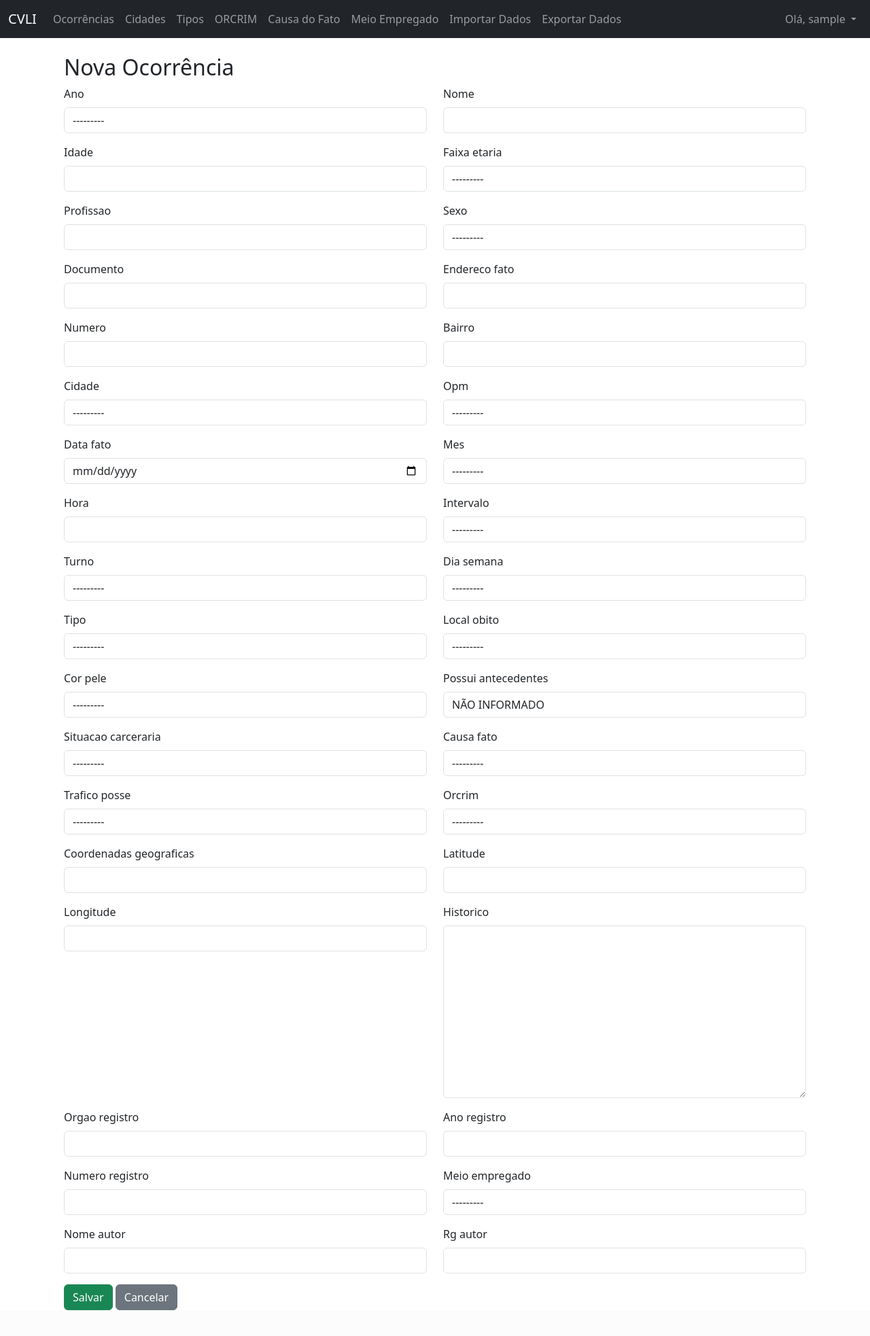
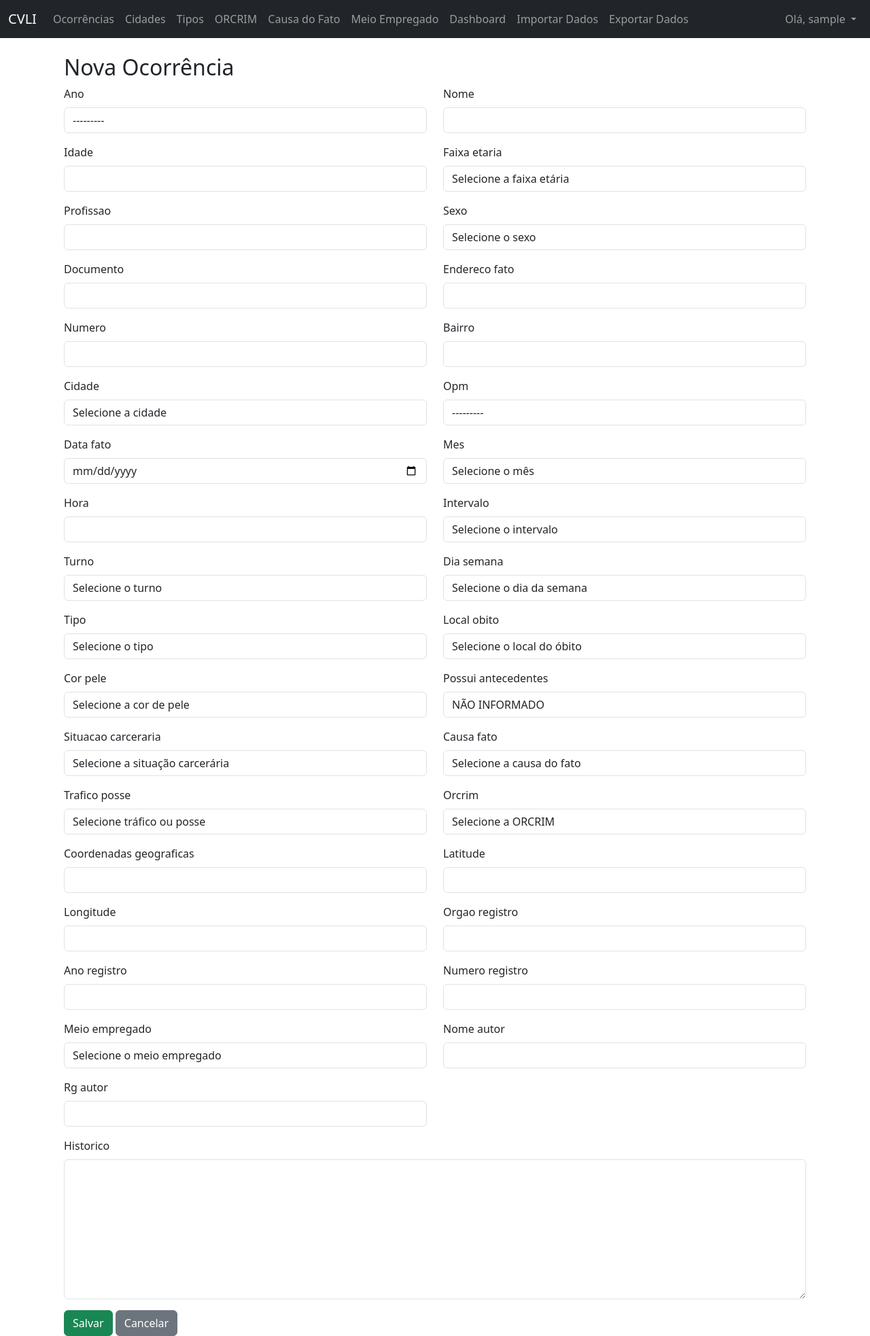
Before and after one commit to PWSRS/cvli, a Django app: page /ocorrencias/nova/ in a window 1280 px wide. Shown: the whole page at 68% size. Before the commit the page ends 1928 px from the top, so only its background shows below. Run offline with Django 5.2, Linux system fonts and the light colour scheme; the visitor is signed in with stand-in values (Sample User, id 1); data that the repository does not hold is empty.

Commit message:
Primeiro commit

```diff
--- a/ocorrencias/forms.py
+++ b/ocorrencias/forms.py
@@ -12,7 +12,7 @@ from .models import (
     CorPele,
     SituacaoCarceraria,
     CausaFato,
-    TráficoPosse,
+    TraficoPosse,
     Orcrim,
     MeioEmpregado
 )
@@ -24,11 +24,39 @@ class OcorrenciaForm(forms.ModelForm):
         fields = '__all__'
         widgets = {
             'data_fato': forms.DateInput(attrs={'type': 'date', 'class': 'form-control'}),
+            'historico': forms.Textarea(attrs={
+                'class': 'form-control',
+                'rows': 8,  # aumenta a altura
+            }),
         }
+
     def __init__(self, *args, **kwargs):
         super().__init__(*args, **kwargs)
+
+        # Aplica a classe Bootstrap a todos os campos
         for field in self.fields.values():
-            field.widget.attrs['class'] = 'form-control'
+            if field.widget.__class__ != forms.Textarea:
+                field.widget.attrs['class'] = 'form-control'
+
+        # Define os labels personalizados dos selects
+        self.fields['sexo'].empty_label = "Selecione o sexo"
+        self.fields['faixa_etaria'].empty_label = "Selecione a faixa etária"
+        self.fields['tipo'].empty_label = "Selecione o tipo"
+        self.fields['turno'].empty_label = "Selecione o turno"
+        self.fields['intervalo'].empty_label = "Selecione o intervalo"
+        self.fields['dia_semana'].empty_label = "Selecione o dia da semana"
+        self.fields['local_obito'].empty_label = "Selecione o local do óbito"
+        self.fields['cor_pele'].empty_label = "Selecione a cor de pele"
+        self.fields['situacao_carceraria'].empty_label = "Selecione a situação carcerária"
+        self.fields['causa_fato'].empty_label = "Selecione a causa do fato"
+        self.fields['trafico_posse'].empty_label = "Selecione tráfico ou posse"
+        self.fields['orcrim'].empty_label = "Selecione a ORCRIM"
+        self.fields['meio_empregado'].empty_label = "Selecione o meio empregado"
+        self.fields['cidade'].empty_label = "Selecione a cidade"
+        self.fields['mes'].empty_label = "Selecione o mês"
+        self.fields['opm'].empty_label = "Selecione o OPM"
+        self.fields['ano'].empty_label = "Selecione o Ano"
+
 
 
 class CidadeForm(forms.ModelForm):
@@ -99,7 +127,7 @@ class CausaFatoForm(forms.ModelForm):
 
 class TraficoPosseForm(forms.ModelForm):
     class Meta:
-        model = TráficoPosse
+        model = TraficoPosse
         fields = ['descricao']
 
 
--- a/ocorrencias/models.py
+++ b/ocorrencias/models.py
@@ -97,7 +97,7 @@ class CausaFato(models.Model):
         return self.descricao
 
 
-class TráficoPosse(models.Model):
+class TraficoPosse(models.Model):  # sem acento
     descricao = models.CharField(max_length=50, unique=True)
 
     def __str__(self):
@@ -162,7 +162,7 @@ class Ocorrencia(models.Model):
     )
     situacao_carceraria = models.ForeignKey(SituacaoCarceraria, on_delete=models.SET_NULL, null=True, blank=True)
     causa_fato = models.ForeignKey(CausaFato, on_delete=models.SET_NULL, null=True, blank=True)
-    trafico_posse = models.ForeignKey(TráficoPosse, on_delete=models.SET_NULL, null=True, blank=True)
+    trafico_posse = models.ForeignKey(TraficoPosse, on_delete=models.SET_NULL, null=True, blank=True)
     orcrim = models.ForeignKey(Orcrim, on_delete=models.SET_NULL, null=True, blank=True)
     coordenadas_geograficas = models.CharField(max_length=100, blank=True, null=True)
     latitude = models.DecimalField(max_digits=9, decimal_places=6, null=True, blank=True)
--- a/ocorrencias/templates/base.html
+++ b/ocorrencias/templates/base.html
@@ -4,6 +4,12 @@
     <meta charset="UTF-8">
     <title>{% block title %}CVLI{% endblock %}</title>
     <link href="https://cdn.jsdelivr.net/npm/bootstrap@5.3.3/dist/css/bootstrap.min.css" rel="stylesheet">
+    <style>
+        /* Deixa a primeira opção com aparência de "placeholder" */
+        select option:first-child {
+            color: #6c757d; /* cinza Bootstrap */
+        }
+        </style>
 </head>
 <body>
     {% include "ocorrencias/menu.html" %}
@@ -13,3 +19,32 @@
 </body>
 <script src="https://cdn.jsdelivr.net/npm/bootstrap@5.3.3/dist/js/bootstrap.bundle.min.js"></script>
 </html>
+<script>
+    document.addEventListener('DOMContentLoaded', function () {
+      const input = document.getElementById('filtro-nome');
+      const tabela = document.getElementById('tabela-ocorrencias');
+
+      if (input && tabela) {
+        input.addEventListener('input', function (e) {
+          const query = e.target.value;
+          fetch(`{% url 'ocorrencia-ajax-list' %}?q=${encodeURIComponent(query)}`)
+            .then(response => {
+              if (!response.ok) throw new Error("Erro na resposta");
+              return response.json();
+            })
+            .then(data => {
+              tabela.innerHTML = data.html;
+            })
+            .catch(error => {
+              console.error("Erro ao buscar ocorrências:", error);
+            });
+        });
+
+        input.addEventListener('keydown', function(e) {
+          if (e.key === 'Enter') {
+            e.preventDefault(); // Impede o envio do formulário ao pressionar Enter
+          }
+        });
+      }
+    });
+    </script>
--- a/ocorrencias/templates/ocorrencias/menu.html
+++ b/ocorrencias/templates/ocorrencias/menu.html
@@ -12,6 +12,7 @@
         <li class="nav-item"><a class="nav-link" href="{% url 'orcrim_list' %}">ORCRIM</a></li>
         <li class="nav-item"><a class="nav-link" href="{% url 'causafato_list' %}">Causa do Fato</a></li>
         <li class="nav-item"><a class="nav-link" href="{% url 'meioempregado_list' %}">Meio Empregado</a></li>
+        <li class="nav-item"><a class="nav-link" href="{% url 'dashboard' %}">Dashboard</a></li>
         <li class="nav-item"><a class="nav-link" href="{% url 'importar_dados' %}">Importar Dados</a></li>
         <li class="nav-item"><a class="nav-link" href="{% url 'exportar_dados' %}">Exportar Dados</a></li>
       </ul>
--- a/ocorrencias/templates/ocorrencias/ocorrencia_form.html
+++ b/ocorrencias/templates/ocorrencias/ocorrencia_form.html
@@ -8,6 +8,7 @@
     {% csrf_token %}
     <div class="row">
       {% for field in form %}
+      {% if field.name != 'historico' %}
         <div class="col-md-6 mb-3">
           <label for="{{ field.id_for_label }}" class="form-label">{{ field.label }}</label>
           {{ field }}
@@ -18,7 +19,22 @@
             <div class="text-danger">{{ error }}</div>
           {% endfor %}
         </div>
+      {% endif %}
+    {% endfor %}
+
+    <!-- Campo histórico em destaque -->
+    <div class="col-md-12 mb-3">
+      <label for="{{ form.historico.id_for_label }}" class="form-label">{{ form.historico.label }}</label>
+      {{ form.historico }}
+      {% if form.historico.help_text %}
+        <div class="form-text">{{ form.historico.help_text }}</div>
+      {% endif %}
+      {% for error in form.historico.errors %}
+        <div class="text-danger">{{ error }}</div>
       {% endfor %}
+    </div>
+
+
     </div>
     <button type="submit" class="btn btn-success">Salvar</button>
     <a href="{% url 'ocorrencia_list' %}" class="btn btn-secondary">Cancelar</a>
--- a/ocorrencias/urls.py
+++ b/ocorrencias/urls.py
@@ -1,69 +1,61 @@
 from django.urls import path
 from . import views
+from .views import OcorrenciaAjaxListView
 from django.contrib.auth import views as auth_views
-from .views import (
-    CidadeListView, CidadeCreateView,
-    CidadeUpdateView, CidadeDeleteView,
-    OcorrenciaListView, OcorrenciaCreateView,
-    OcorrenciaUpdateView, OcorrenciaDeleteView,
-    OcorrenciaDetailView,
-    TipoCreateView, TipoListView,
-    TipoUpdateView, TipoDeleteView,
-    OrcrimListView, OrcrimCreateView,
-    OrcrimUpdateView, OrcrimDeleteView,
-    CausaFatoListView,
-    CausaFatoCreateView,
-    CausaFatoUpdateView,
-    CausaFatoDeleteView,
-    MeioEmpregadoListView,
-    MeioEmpregadoCreateView,
-    MeioEmpregadoUpdateView,
-    MeioEmpregadoDeleteView,
-    # e assim por diante...
-)
+
 
 urlpatterns = [
     # Ocorrências
-    path('', OcorrenciaListView.as_view(), name='ocorrencia_list'),
-    path('nova/', OcorrenciaCreateView.as_view(), name='ocorrencia_create'),
-    path('<int:pk>/', OcorrenciaDetailView.as_view(), name='ocorrencia_detail'),
-    path('<int:pk>/editar/', OcorrenciaUpdateView.as_view(), name='ocorrencia_edit'),
-    path('<int:pk>/excluir/', OcorrenciaDeleteView.as_view(), name='ocorrencia_delete'),
-      # Tipos
-    path('tipos/', TipoListView.as_view(), name='tipo_list'),
-    path('tipos/novo/', TipoCreateView.as_view(), name='tipo_create'),
-    path('tipos/<int:pk>/editar/', TipoUpdateView.as_view(), name='tipo_update'),
-    path('tipos/<int:pk>/excluir/', TipoDeleteView.as_view(), name='tipo_delete'),
+    path('', views.OcorrenciaListView.as_view(), name='ocorrencia_list'),
+    path('nova/', views.OcorrenciaCreateView.as_view(), name='ocorrencia_create'),
+    path('<int:pk>/', views.OcorrenciaDetailView.as_view(), name='ocorrencia_detail'),
+    path('<int:pk>/editar/', views.OcorrenciaUpdateView.as_view(), name='ocorrencia_edit'),
+    path('<int:pk>/excluir/', views.OcorrenciaDeleteView.as_view(), name='ocorrencia_delete'),
+
+    # Tipos
+    path('tipos/', views.TipoListView.as_view(), name='tipo_list'),
+    path('tipos/novo/', views.TipoCreateView.as_view(), name='tipo_create'),
+    path('tipos/<int:pk>/editar/', views.TipoUpdateView.as_view(), name='tipo_update'),
+    path('tipos/<int:pk>/excluir/', views.TipoDeleteView.as_view(), name='tipo_delete'),
 
     # Cidades
-    path('cidades/', CidadeListView.as_view(), name='cidade_list'),
-    path('cidades/nova/', CidadeCreateView.as_view(), name='cidade_create'),
-    path('cidades/<int:pk>/editar/', CidadeUpdateView.as_view(), name='cidade_update'),
-    path('cidades/<int:pk>/excluir/', CidadeDeleteView.as_view(), name='cidade_delete'),
+    path('cidades/', views.CidadeListView.as_view(), name='cidade_list'),
+    path('cidades/nova/', views.CidadeCreateView.as_view(), name='cidade_create'),
+    path('cidades/<int:pk>/editar/', views.CidadeUpdateView.as_view(), name='cidade_update'),
+    path('cidades/<int:pk>/excluir/', views.CidadeDeleteView.as_view(), name='cidade_delete'),
 
-    # MEIO EMPREGADO
-    path('meios/', MeioEmpregadoListView.as_view(), name='meioempregado_list'),
-    path('meios/novo/', MeioEmpregadoCreateView.as_view(), name='meioempregado_create'),
-    path('meios/<int:pk>/editar/', MeioEmpregadoUpdateView.as_view(), name='meioempregado_update'),
-    path('meios/<int:pk>/excluir/', MeioEmpregadoDeleteView.as_view(), name='meioempregado_delete'),
+    # Meio Empregado
+    path('meios/', views.MeioEmpregadoListView.as_view(), name='meioempregado_list'),
+    path('meios/novo/', views.MeioEmpregadoCreateView.as_view(), name='meioempregado_create'),
+    path('meios/<int:pk>/editar/', views.MeioEmpregadoUpdateView.as_view(), name='meioempregado_update'),
+    path('meios/<int:pk>/excluir/', views.MeioEmpregadoDeleteView.as_view(), name='meioempregado_delete'),
 
-]
+    # ORCRIM
+    path('orcrins/', views.OrcrimListView.as_view(), name='orcrim_list'),
+    path('orcrins/nova/', views.OrcrimCreateView.as_view(), name='orcrim_create'),
+    path('orcrins/<int:pk>/editar/', views.OrcrimUpdateView.as_view(), name='orcrim_update'),
+    path('orcrins/<int:pk>/excluir/', views.OrcrimDeleteView.as_view(), name='orcrim_delete'),
 
+    # Causa do Fato
+    path('causasfato/', views.CausaFatoListView.as_view(), name='causafato_list'),
+    path('causasfato/nova/', views.CausaFatoCreateView.as_view(), name='causafato_create'),
+    path('causasfato/<int:pk>/editar/', views.CausaFatoUpdateView.as_view(), name='causafato_update'),
+    path('causasfato/<int:pk>/excluir/', views.CausaFatoDeleteView.as_view(), name='causafato_delete'),
 
-urlpatterns += [
-    path('orcrins/', OrcrimListView.as_view(), name='orcrim_list'),
-    path('orcrins/nova/', OrcrimCreateView.as_view(), name='orcrim_create'),
-    path('orcrins/<int:pk>/editar/', OrcrimUpdateView.as_view(), name='orcrim_update'),
-    path('orcrins/<int:pk>/excluir/', OrcrimDeleteView.as_view(), name='orcrim_delete'),
-    path('causasfato/', CausaFatoListView.as_view(), name='causafato_list'),
-    path('causasfato/nova/', CausaFatoCreateView.as_view(), name='causafato_create'),
-    path('causasfato/<int:pk>/editar/', CausaFatoUpdateView.as_view(), name='causafato_update'),
-    path('causasfato/<int:pk>/excluir/', CausaFatoDeleteView.as_view(), name='causafato_delete'),
-    path('importar/', views.ImportarDadosView.as_view(), name='importar_dados'),
-    # Importação de dados
+    # Importação e Exportação
     path('importar/', views.ImportarDadosView.as_view(), name='importar_dados'),
     path('exportar/', views.ExportarDadosView.as_view(), name='exportar_dados'),
+
+    # Dashboard e AJAX
+    path('dashboard/', views.dashboard, name='dashboard'),
+    path('dashboard/dados/', views.dados_por_tipo, name='dados_por_tipo'),
+    path('dashboard/dados/', views.dashboard_dados, name='dashboard_dados'),
+    path('dashboard/dados-tipo/', views.dados_por_tipo, name='dados_por_tipo'),
+    path('dashboard/', views.dashboard, name='dashboard'),
+    path('dashboard/dados/', views.dashboard_dados, name='dashboard_dados'),
+    path('ocorrencias/ajax/', views.OcorrenciaAjaxListView.as_view(), name='ocorrencia-ajax-list'),
+
+    # Autenticação
     path('accounts/login/', auth_views.LoginView.as_view(), name='login'),
     path('accounts/logout/', auth_views.LogoutView.as_view(), name='logout'),
-
 ]
--- a/ocorrencias/views.py
+++ b/ocorrencias/views.py
@@ -1,21 +1,21 @@
-
 from django.contrib import messages
 from django.views import View
 from django.http import HttpResponse
 from django.shortcuts import render, redirect
+from django.db.models import Count
+from django.http import JsonResponse
 from django.views.generic import ListView, CreateView, UpdateView, DeleteView, DetailView
 from django.urls import reverse_lazy
-from .models import Ocorrencia, SituacaoCarceraria,LocalObito,Tipo, Cidade, Orcrim, CausaFato, MeioEmpregado, Sexo, FaixaEtaria, Mes, Intervalo,DiaSemana, CorPele, TráficoPosse, Turno
+from .models import Ocorrencia, SituacaoCarceraria,LocalObito,Tipo, Cidade, Orcrim, CausaFato, MeioEmpregado, Sexo, FaixaEtaria, Mes, Intervalo,DiaSemana, CorPele, TraficoPosse, Turno
 from .forms import OcorrenciaForm, TipoForm, CidadeForm, OrcrimForm, CausaFatoForm, MeioEmpregadoForm
-from django.views.generic import ListView, CreateView, UpdateView, DeleteView
 import pandas as pd
 from datetime import datetime
-from django.contrib.auth.decorators import login_required
 from django.contrib.auth.mixins import LoginRequiredMixin
 from django.contrib.auth.forms import UserCreationForm
-
-
-
+from django.template.loader import render_to_string
+from django.db.models import Q, F
+from django.db.models.functions import TruncMonth
+from django.utils.dateparse import parse_date
 
 def register(request):
     if request.method == 'POST':
@@ -54,7 +54,7 @@ class ImportarDadosView(LoginRequiredMixin, View):
                 tipo = Tipo.objects.get_or_create(nome=row['Tipo'])[0]
                 cor_pele = CorPele.objects.get_or_create(descricao=row['Cor de pele'])[0]
                 causa_fato = CausaFato.objects.get_or_create(descricao=row['Causa do fato'])[0]
-                trafico_posse = TráficoPosse.objects.get_or_create(descricao=row['Tráfico/Posse'])[0]
+                trafico_posse = TraficoPosse.objects.get_or_create(descricao=row['Tráfico/Posse'])[0]
                 orcrim = Orcrim.objects.get_or_create(descricao=row['ORCRIM'])[0]
                 meio_empregado = MeioEmpregado.objects.get_or_create(descricao=row['Meio empregado'])[0]
                 local_obito = LocalObito.objects.get_or_create(descricao=row['Local do óbito'])[0]
@@ -176,12 +176,38 @@ class ExportarDadosView(LoginRequiredMixin,View):
         return response
 
 # Ocorrências
-class OcorrenciaListView(LoginRequiredMixin,ListView):
+class OcorrenciaAjaxListView(View):
+    def get(self, request, *args, **kwargs):
+        query = request.GET.get("q", "").strip()
+
+        # Filtra pelo campo "nome" (case insensitive)
+        if query:
+            ocorrencias = Ocorrencia.objects.filter(nome__icontains=query)
+        else:
+            ocorrencias = Ocorrencia.objects.all()
+
+        html = render_to_string("ocorrencias/ocorrencia_tabela_parcial.html", {
+            "ocorrencias": ocorrencias
+        })
+
+        return JsonResponse({"html": html})
+
+
+class OcorrenciaListView(LoginRequiredMixin, ListView):
     model = Ocorrencia
     template_name = 'ocorrencias/ocorrencia_list.html'
     context_object_name = 'ocorrencias'
     paginate_by = 10
-    ordering = ['-id']
+    ordering = ['-data_fato']
+
+    def get_queryset(self):
+        queryset = super().get_queryset()
+        query = self.request.GET.get('q')
+
+        if query:
+            queryset = queryset.filter(nome__icontains=query)
+
+        return queryset
 
 class OcorrenciaCreateView(LoginRequiredMixin,CreateView):
     model = Ocorrencia
@@ -211,6 +237,7 @@ class TipoListView(LoginRequiredMixin,ListView):
     model = Tipo
     template_name = 'ocorrencias/tipo_list.html'
     context_object_name = 'tipos'
+    ordering = ['nome']
 
 class TipoCreateView(LoginRequiredMixin,CreateView):
     model = Tipo
@@ -235,6 +262,7 @@ class CidadeListView(LoginRequiredMixin,ListView):
     model = Cidade
     template_name = 'ocorrencias/cidade_list.html'
     context_object_name = 'cidades'
+    ordering = ['nome']
 
 class CidadeCreateView(LoginRequiredMixin,CreateView):
     model = Cidade
@@ -258,6 +286,7 @@ class OrcrimListView(LoginRequiredMixin,ListView):
     model = Orcrim
     template_name = 'ocorrencias/orcrim_list.html'
     context_object_name = 'orcrims'
+    ordering = ['descricao']
 
 class OrcrimCreateView(LoginRequiredMixin,CreateView):
     model = Orcrim
@@ -281,6 +310,7 @@ class CausaFatoListView(LoginRequiredMixin,ListView):
     model = CausaFato
     template_name = 'ocorrencias/causafato_list.html'
     context_object_name = 'causas'
+    ordering = ['descricao']
 
 class CausaFatoCreateView(LoginRequiredMixin,CreateView):
     model = CausaFato
@@ -304,6 +334,8 @@ class MeioEmpregadoListView(LoginRequiredMixin,ListView):
     model = MeioEmpregado
     template_name = 'ocorrencias/meioempregado_list.html'
     context_object_name = 'meios'
+    ordering = ['descricao']
+
 
 class MeioEmpregadoCreateView(LoginRequiredMixin,CreateView):
     model = MeioEmpregado
@@ -321,3 +353,190 @@ class MeioEmpregadoDeleteView(LoginRequiredMixin,DeleteView):
     model = MeioEmpregado
     template_name = 'ocorrencias/meioempregado_confirm_delete.html'
     success_url = reverse_lazy('meioempregado_list')
+
+# CRIAÇÃO DE GRÁFICOS
+def dashboard(request):
+    dados_por_mes = Ocorrencia.objects.values('mes__nome').annotate(qtd=Count('id')).order_by('mes__nome')
+    dados_por_sexo = Ocorrencia.objects.values('sexo__nome').annotate(qtd=Count('id'))
+
+    return render(request, 'ocorrencias/dashboard.html', {
+        'dados_mes': list(dados_por_mes),
+        'dados_sexo': list(dados_por_sexo),
+    })
+
+
+def grafico_ocorrencias_por_mes(request):
+    dados = (
+        Ocorrencia.objects
+        .values('mes__id', 'mes__nome')  # agrupando pelo ID e nome
+        .annotate(total=Count('id'))
+        .order_by('mes__id')  # aqui está a mágica
+    )
+
+    labels = [item['mes__nome'] for item in dados]
+    valores = [item['total'] for item in dados]
+
+    return JsonResponse({
+        'labels': labels,
+        'valores': valores
+    })
+
+def dados_por_mes(request):
+    dados = Ocorrencia.objects.values('mes').annotate(total=Count('id'))
+    # Aqui ele traz dados como [{'mes': 'Março', 'total': 5}, {'mes': 'Janeiro', 'total': 3}]
+
+    # Ordem correta dos meses
+    ordem_meses = ['Janeiro', 'Fevereiro', 'Março', 'Abril', 'Maio', 'Junho',
+                   'Julho', 'Agosto', 'Setembro', 'Outubro', 'Novembro', 'Dezembro']
+
+    # Converter para dicionário
+    dados_dict = {item['mes']: item['total'] for item in dados}
+
+    labels = []
+    valores = []
+
+    for mes in ordem_meses:
+        if mes in dados_dict:
+            labels.append(mes)
+            valores.append(dados_dict[mes])
+
+    return JsonResponse({
+        'labels': labels,
+        'valores': valores
+    })
+
+
+def dados_por_tipo(request):
+    dados = Ocorrencia.objects.values('tipo__nome').annotate(total=Count('id'))
+
+    labels = [item['tipo__nome'] for item in dados]
+    valores = [item['total'] for item in dados]
+
+    return JsonResponse({
+        'labels': labels,
+        'valores': valores
+    })
+
+def dados_por_tipo(request):
+    ocorrencias = Ocorrencia.objects.all()
+
+    # Filtros
+    data_inicio = request.GET.get('data_inicio')
+    data_fim = request.GET.get('data_fim')
+    sexo = request.GET.get('sexo')
+    idade = request.GET.get('idade')
+    tipo = request.GET.get('tipo')
+
+    if data_inicio:
+        ocorrencias = ocorrencias.filter(data_fato__gte=parse_date(data_inicio))
+    if data_fim:
+        ocorrencias = ocorrencias.filter(data_fato__lte=parse_date(data_fim))
+    if sexo:
+        ocorrencias = ocorrencias.filter(sexo__nome=sexo)
+    if tipo:
+        ocorrencias = ocorrencias.filter(tipo_id=tipo)
+    if idade:
+        faixa = idade.split('-')
+        if faixa[-1] == '+':
+            ocorrencias = ocorrencias.filter(idade__gte=int(faixa[0]))
+        else:
+            ocorrencias = ocorrencias.filter(idade__gte=int(faixa[0]), idade__lte=int(faixa[1]))
+
+    # Gráfico por mês
+    meses = (
+        ocorrencias
+        .annotate(mes_truncado=TruncMonth('data'))
+        .values('mes_truncado')
+        .annotate(total=Count('id'))
+        .order_by('mes_truncado')
+    )
+    meses_labels = [m['mes'].strftime('%b/%Y') for m in meses]
+    meses_data = [m['total'] for m in meses]
+
+    # Gráfico por sexo
+    sexo_qs = (
+        ocorrencias
+        .values('sexo__nome')
+        .annotate(total=Count('id'))
+        .order_by('sexo__nome')
+    )
+    sexo_labels = [s['sexo__nome'] for s in sexo_qs]
+    sexo_data = [s['total'] for s in sexo_qs]
+
+    # Gráfico por idade
+    faixas = {
+        '0-18': (0, 18),
+        '19-30': (19, 30),
+        '31-45': (31, 45),
+        '46-60': (46, 60),
+        '61+': (61, 150),
+    }
+    idade_labels = []
+    idade_data = []
+    for faixa_label, (min_idade, max_idade) in faixas.items():
+        count = ocorrencias.filter(idade__gte=min_idade, idade__lte=max_idade).count()
+        idade_labels.append(faixa_label)
+        idade_data.append(count)
+
+    # Gráfico por cidade
+    cidade_qs = (
+        ocorrencias
+        .values('cidade__nome')
+        .annotate(total=Count('id'))
+        .order_by('-total')[:10]
+    )
+    cidade_labels = [c['cidade__nome'] for c in cidade_qs]
+    cidade_data = [c['total'] for c in cidade_qs]
+
+    return JsonResponse({
+        'meses': {'labels': meses_labels, 'data': meses_data},
+        'sexo': {'labels': sexo_labels, 'data': sexo_data},
+        'idade': {'labels': idade_labels, 'data': idade_data},
+        'cidade': {'labels': cidade_labels, 'data': cidade_data},
+    })
+
+def dashboard_dados(request):
+    data_inicio = request.GET.get('data_inicio')
+    data_fim = request.GET.get('data_fim')
+    sexo = request.GET.get('sexo')
+    tipo = request.GET.get('tipo')
+
+    ocorrencias = Ocorrencia.objects.all()
+
+    if data_inicio:
+        ocorrencias = ocorrencias.filter(data__gte=data_inicio)
+    if data_fim:
+        ocorrencias = ocorrencias.filter(data__lte=data_fim)
+    if sexo:
+        ocorrencias = ocorrencias.filter(sexo_id=sexo)
+    if tipo:
+        ocorrencias = ocorrencias.filter(tipo_id=tipo)
+
+    por_mes = (
+        ocorrencias
+        .annotate(mes=TruncMonth('data'))
+        .values('mes')
+        .annotate(total=Count('id'))
+        .order_by('mes')
+    )
+
+    por_sexo = (
+        ocorrencias
+        .values('sexo__nome')
+        .annotate(total=Count('id'))
+        .order_by('sexo__nome')
+    )
+
+    return JsonResponse({
+        'por_mes': list(por_mes),
+        'por_sexo': list(por_sexo),
+    })
+
+
+def dashboard(request):
+    sexos = Sexo.objects.all()
+    tipos = Tipo.objects.all()
+    return render(request, 'ocorrencias/dashboard.html', {
+        'sexos': sexos,
+        'tipos': tipos
+    })
```
Also changed, not shown: ocorrencias/templates/ocorrencias/dashboard.html (added, +95 -0 lines), ocorrencias/templates/ocorrencias/grafico.html (added, +52 -0 lines), ocorrencias/templates/ocorrencias/ocorrencia_list.html (+35 -32 lines), ocorrencias/templates/ocorrencias/ocorrencia_tabela_parcial.html (added, +21 -0 lines), ocorrencias/templates/ocorrencias/partials/_ocorrencia_list.html (added, +10 -0 lines), ocorrencias/migrations/0001_initial.py, ocorrencias/migrations/0002_alter_tipo_nome.py (deleted), ocorrencias/migrations/0003_cidade_alter_ocorrencia_ano_and_more.py (deleted), ocorrencias/migrations/0004_causafato_corpele_diasemana_faixaetaria_intervalo_and_more.py (deleted), ocorrencias/migrations/0005_mes_alter_ocorrencia_mes.py (deleted), ocorrencias/migrations/0006_alter_ocorrencia_possui_antecedentes.py (deleted), ocorrencias/migrations/0007_alter_ocorrencia_hora.py (deleted).
